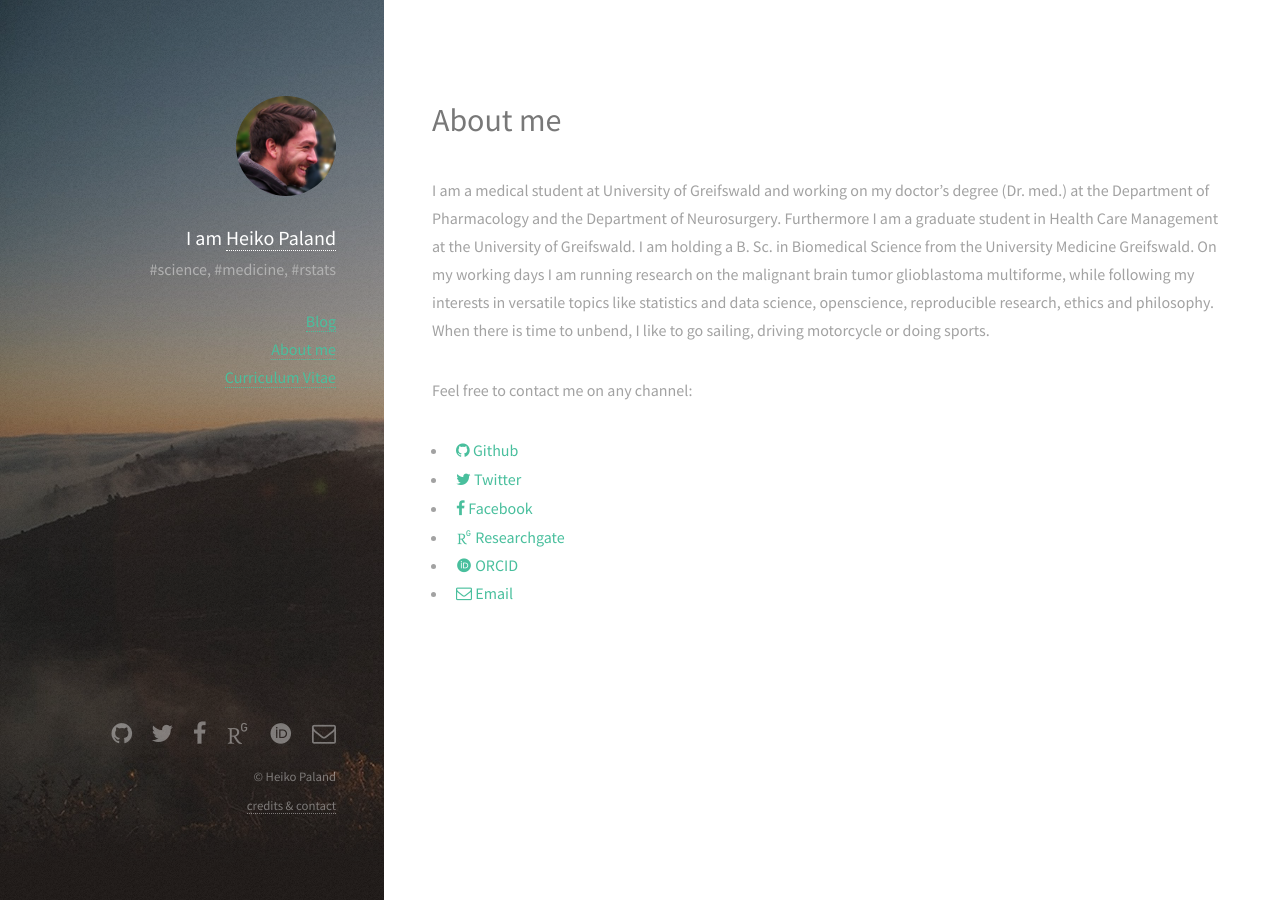
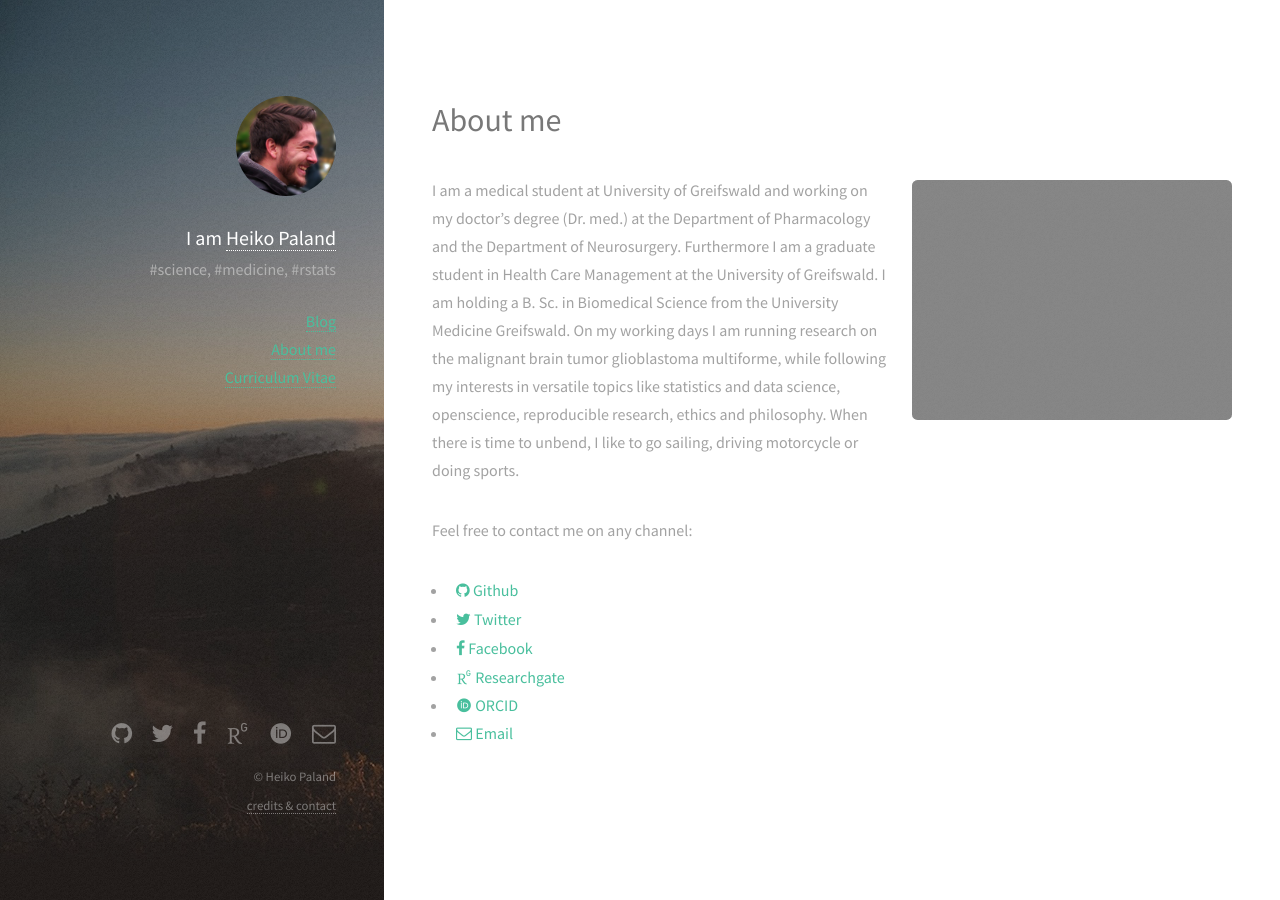
Before and after one commit to old-jekyll-templates/Strata-Jekyll-Theme, a Jekyll site: the page built from about.md, in a window 1280 px wide. Built offline with Jekyll 4.4.1, drawn with Linux system fonts in a browser that asks for light colours; some web fonts are replaced; comment, search, counter and statistics services are not loaded.

Commit message:
Profile picture on about page

```diff
--- a/about.md
+++ b/about.md
@@ -2,6 +2,7 @@
 layout: page
 title: About me
 ---
+<span class="image right"><img src="{{ site.url }}/images/avatar_big.jpg"></span>
 
 I am a medical student at University of Greifswald and working on my doctor's degree (Dr. med.) at the Department of Pharmacology and the Department of Neurosurgery. Furthermore I am a graduate student in Health Care Management at the University of Greifswald. I am holding a B. Sc. in Biomedical Science from the University Medicine Greifswald. On my working days I am running research on the malignant brain tumor glioblastoma multiforme, while following my interests in versatile topics like statistics and data science, openscience, reproducible research, ethics and philosophy. When there is time to unbend, I like to go sailing, driving motorcycle or doing sports.
 
```
